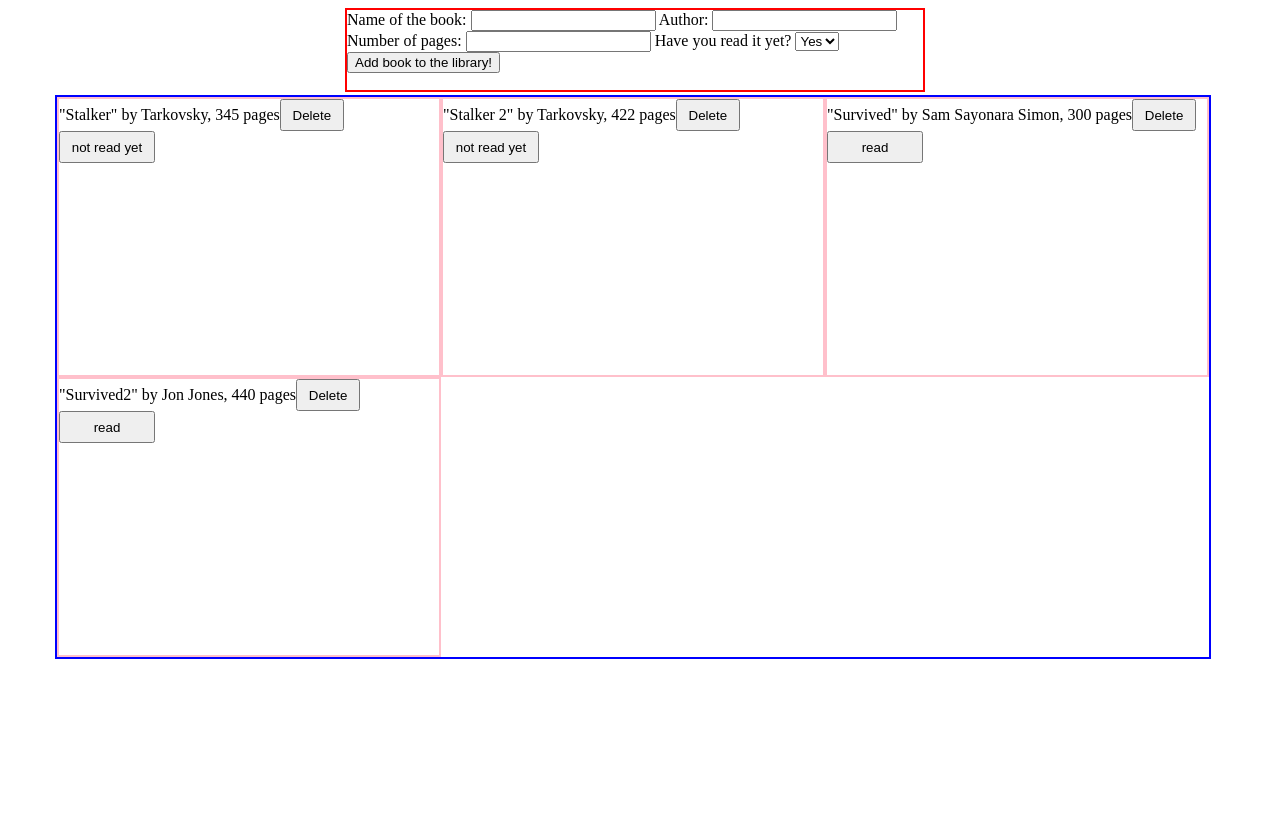
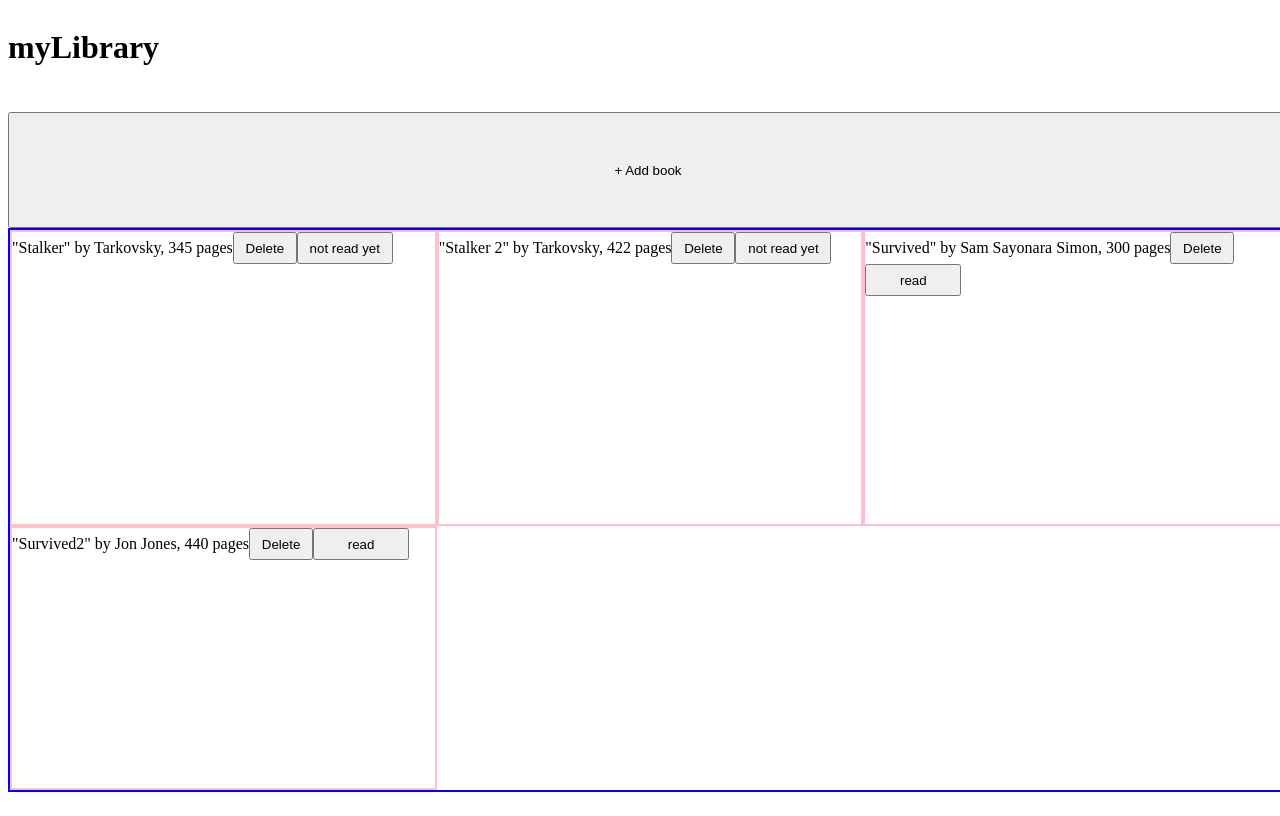
Before and after one commit to kamron-dev/myLibrary, a plain HTML site: page index.html in a window 1280 px wide. Drawn offline with Linux system fonts and the light colour scheme.

Commit message:
started creating layout

```diff
--- a/app.js
+++ b/app.js
@@ -7,6 +7,8 @@ const authorNameInput = document.querySelector("#authorName");
 const numPagesInput = document.querySelector("#numPages");
 const readOrNot = document.querySelector("#readOrNot");
 const deleteBookBtn = document.querySelector(".deleteBookBtn");
+const showNewBookInputDivBtn = document.getElementById("showNewBookInputDivBtn");
+const bookInputSection = document.getElementById("bookInputSection")
 
 // Initializing display variable
 
@@ -26,6 +28,10 @@ function addBookToLibrary(book) {
   myLibrary.push(book);
 
 }
+
+showNewBookInputDivBtn.addEventListener("click", () => {
+  bookInputSection.classList.toggle("isHidden")
+})
 
 
 function displayMyLibrary() {
@@ -96,4 +102,5 @@ const survived2 = new Book("Survived2", "Jon Jones", 440, "read");
 
 myLibrary.push(stalker, stalker2, survived, survived2);
 
+
 displayMyLibrary();
--- a/index.html
+++ b/index.html
@@ -8,6 +8,13 @@
     <link rel="stylesheet" href="styles.css">
 </head>
 <body>
+    <div id="container">
+        <div id="header">
+            <h1>myLibrary</h1>
+        </div>
+        <div id="body">
+            <button id="showNewBookInputDivBtn">+ Add book</button>
+            <section id="bookInputSection" class="isHidden">
                 <div id="newBookInputDiv">
                     <label for="bookName">Name of the book:</label>
                     <input type="text" name="bookName" id="bookName">
@@ -22,8 +29,12 @@
                     </select>
                     <button type="submit" id="submitButton">Add book to the library!</button>
                 </div>
+            </section>
+
             <div id="booksDisplay">
 
+            </div>
+        </div>
     </div>
     <script src="app.js"></script>
 </body>
--- a/styles.css
+++ b/styles.css
@@ -1,5 +1,18 @@
 body {
-    box-sizing: border-box;
+    box-sizing: content-box;
+}
+#container {
+    display: grid;
+    height: 100vh;
+    width: 100vw;
+    grid-template-rows: 0.75fr 5fr;
+}
+#body {
+    display: grid;
+    grid-template-rows: 1fr 5fr;
+}
+#header {
+    grid-row: 1;
 }
 #newBookInputDiv {
     width: 45vw;
@@ -7,16 +20,15 @@ body {
     border: 2px solid red;
     position: absolute;
     left: 345px;
+    z-index: 2;
 
 }
 
+
 #booksDisplay {
-    width: 90vw;
+    width: 100%;
     height: 70vh;
     border: 2px solid blue;
-    position: absolute;
-    top: 95px;
-    left: 55px;
     display: grid;
     grid-template-columns: repeat(auto-fit, minmax(30%, 1fr));
     grid-auto-flow: row;
@@ -36,3 +48,6 @@ body {
     height: 2rem;
     width: 6rem;
 }
+.isHidden {
+    display: none;
+}
```
Lines whose indentation alone changed are shown as unchanged.
